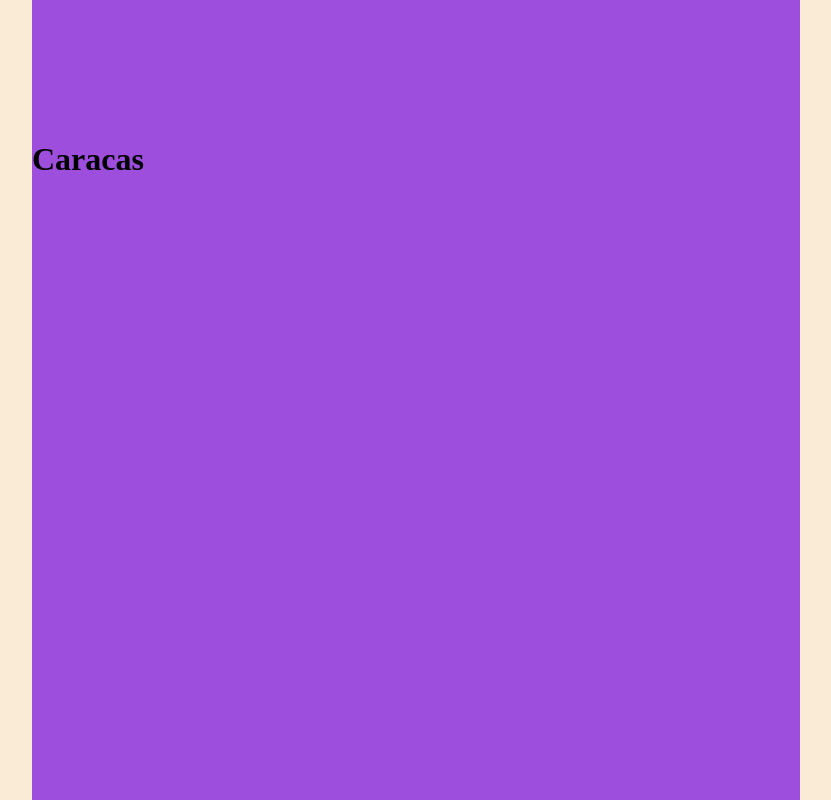
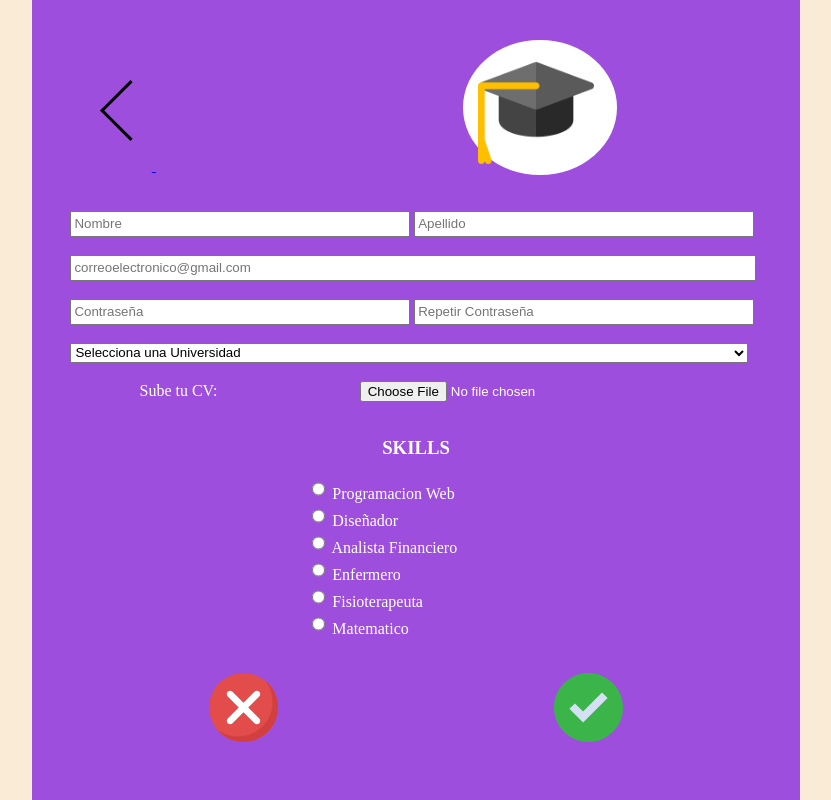
Before and after one commit to albertojmarun/UWORK, a plain HTML site: page trabajar.html in a window 1280 px wide. Shown: the whole page, without its empty margins (224-1055 px from the left). Drawn offline with Linux system fonts and the light colour scheme; a web font is replaced by a local one.

Commit message:
Hecho el formulario d para Registrarse como Trabajador.

```diff
--- a/css/main.css
+++ b/css/main.css
@@ -37,3 +37,8 @@ h1{
 a{
     text-decoration: none;
 }
+
+a[href="menu.html"]:hover{
+    font-size: 10rem;
+    transition: 1s;
+}
--- a/css/menu.css
+++ b/css/menu.css
@@ -18,7 +18,7 @@ main{
 }
 
 h2{
-    font-size: 3em;
+    font-size: 250%;
     margin-block-start: 0em;
     margin-block-end: 0em;
     display: inline-block;
@@ -41,14 +41,9 @@ h2{
 main a div{
     color: white;
     text-decoration: none;
-    padding: 0vh 16vw;
-    padding-top: 10vh;
+    padding: 5vh 16vw;
 }
 
-span + h2{
-    padding-left: 5vw;
-}
-
-h2 + span{
+span + h2, h2 + span{
     margin-left: 5vw;
 }
--- /dev/null
+++ b/css/trabajar.css
@@ -0,0 +1,96 @@
+@font-face{
+    font-family: 'Erica One';
+    src: url('https://fonts.googleapis.com/css2?family=Erica+One&display=swap');
+}
+
+body{
+    font-family: 'Erica One';
+    color: white;
+    padding: 0px;
+    margin: 0px;
+    background-color: antiquewhite;
+}
+
+main{
+    background-color: #9D4EDD;
+    padding-top: 5vh;
+    width: 60%;
+    height: 95vh;
+    margin: 0% 20%;
+}
+
+.circle{
+    margin-left: 40%;
+    height: 20%;
+    width: 20%;
+    background-color: white;
+    border-radius: 50%;
+    display: inline-block;
+}
+
+.circle > img{
+    padding-top: 10%;
+    padding-left: 10%;
+    width: 75%;
+}
+
+.back {
+    border: solid black;
+    border-width: 0 3px 3px 0;
+    display: inline-block;
+    padding: 20px;
+    margin-left: 10%;
+    margin-bottom: 5%;
+    size: 5%;
+    transform: rotate(135deg);
+    -webkit-transform: rotate(135deg);
+}
+
+form{
+    margin-left: 5%;
+    margin-right: 5%;
+}
+
+form > *{
+    height: 2.5vh;
+}
+
+input[name="FirstName"], form input[name="LastName"], input[name="pwd"]{
+    width: 48%;
+}
+
+input[name="email"], select{
+    width: 98%;
+}
+
+label[for="myfile"]{
+    padding-left: 10%;
+}
+
+input[type="file"]{
+    margin-left: 20%;
+}
+
+h3{
+    text-align: center;
+}
+
+input[type="radio"]{
+    margin-left: 35%;
+}
+
+#check{
+    margin-top: 5%;
+    margin-right: 20%;
+    width: 10%;
+    height: auto;
+    float: right;
+}
+
+#cancel{
+    margin-top: 5%;
+    margin-left: 20%;
+    width: 10%;
+    height: auto;
+    float: left;
+}
--- a/trabajar.html
+++ b/trabajar.html
@@ -2,14 +2,46 @@
 <html lang="es">
     <head>
         <meta charset="UTF-8">
-        <link rel="stylesheet" href="css/menu.css">
+        <link rel="stylesheet" href="css/trabajar.css">
         <link rel="canonical" href="https://albertojmarun.github.io">
         <title> Quiero Trabajar - UWORK </title>
     </head>
     <body>
         <main>
+            <div>
+                <a href="menu.html"> <i class="back"> </i> </a>
+                <a href="cv_pov.html"> <span class="circle"> <img src="images/graduation-hat.png" alt="Sombrero"> </span> </a>
+            </div>
+            <br> <br>
             <form>
-                <h1> Caracas </h1>
+                <input type="text" class="" name="FirstName" placeholder="Nombre">
+                <input type="text" class="" name="LastName" placeholder="Apellido">
+                <br><br>
+                <input type="email" name="email" placeholder="correoelectronico@gmail.com">
+                <br><br>
+                <input type="password" id="pwd" name="pwd" placeholder="Contraseña">
+                <input type="password" id="pwd" name="pwd" placeholder="Repetir Contraseña">
+                <br><br>
+                <select id="select_country" class="form_style form_line" name="country">
+                    <option value="default"> Selecciona una Universidad </option>
+                    <option value="UNAV">Universidad de Navarra</option>
+                    <option value="UB">Universidad de Barcelona</option>
+                    <option value="UCO">Universidad de Cordoba</option>
+                    <option value="UPC">Universidad Politecnica de Catalunya</option>
+                </select>
+                <br><br>
+                <label for="myfile">Sube tu CV:</label>
+                <input type="file" id="myfile" name="myfile">
+                <br><br>
+                <h3> SKILLS </h3>
+                <input type="radio" id="male" name="gender" value="male"> <label for="male"> Programacion Web </label> <br>
+                <input type="radio" id="male" name="gender" value="male"> <label for="male"> Diseñador </label> <br>
+                <input type="radio" id="male" name="gender" value="male"> <label for="male"> Analista Financiero </label> <br>
+                <input type="radio" id="male" name="gender" value="male"> <label for="male"> Enfermero </label> <br>
+                <input type="radio" id="male" name="gender" value="male"> <label for="male"> Fisioterapeuta </label> <br>
+                <input type="radio" id="male" name="gender" value="male"> <label for="male"> Matematico </label> <br>
+                <input type="image" id="cancel" src="images/cancel.svg" border="0" alt="Submit" />
+                <input type="image" id="check" src="images/check.svg" border="0" alt="Submit"/>
             </form>
         </main>
     </body>
```
Also changed, not shown: cv_pov.html (added, +12 -0 lines), images/cancel.svg (added), images/check.svg (added).
